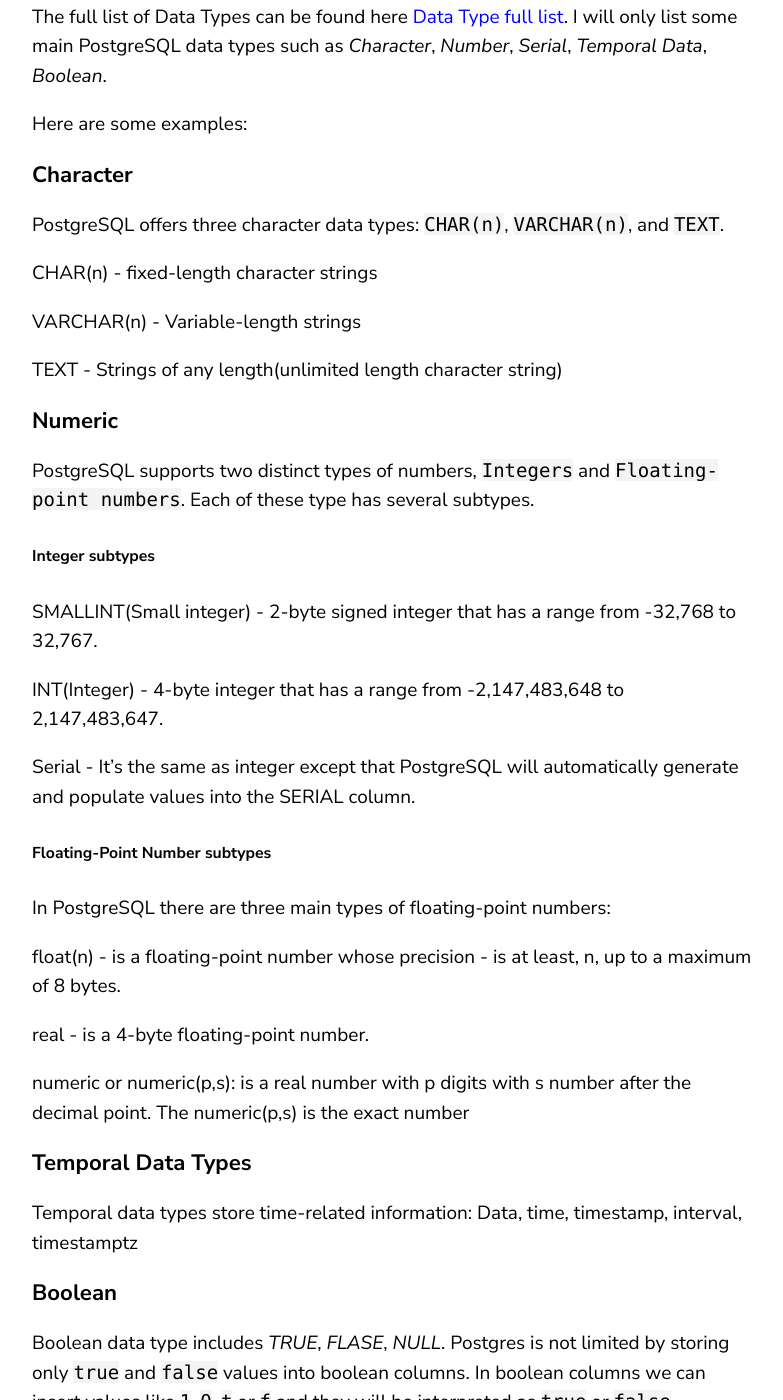
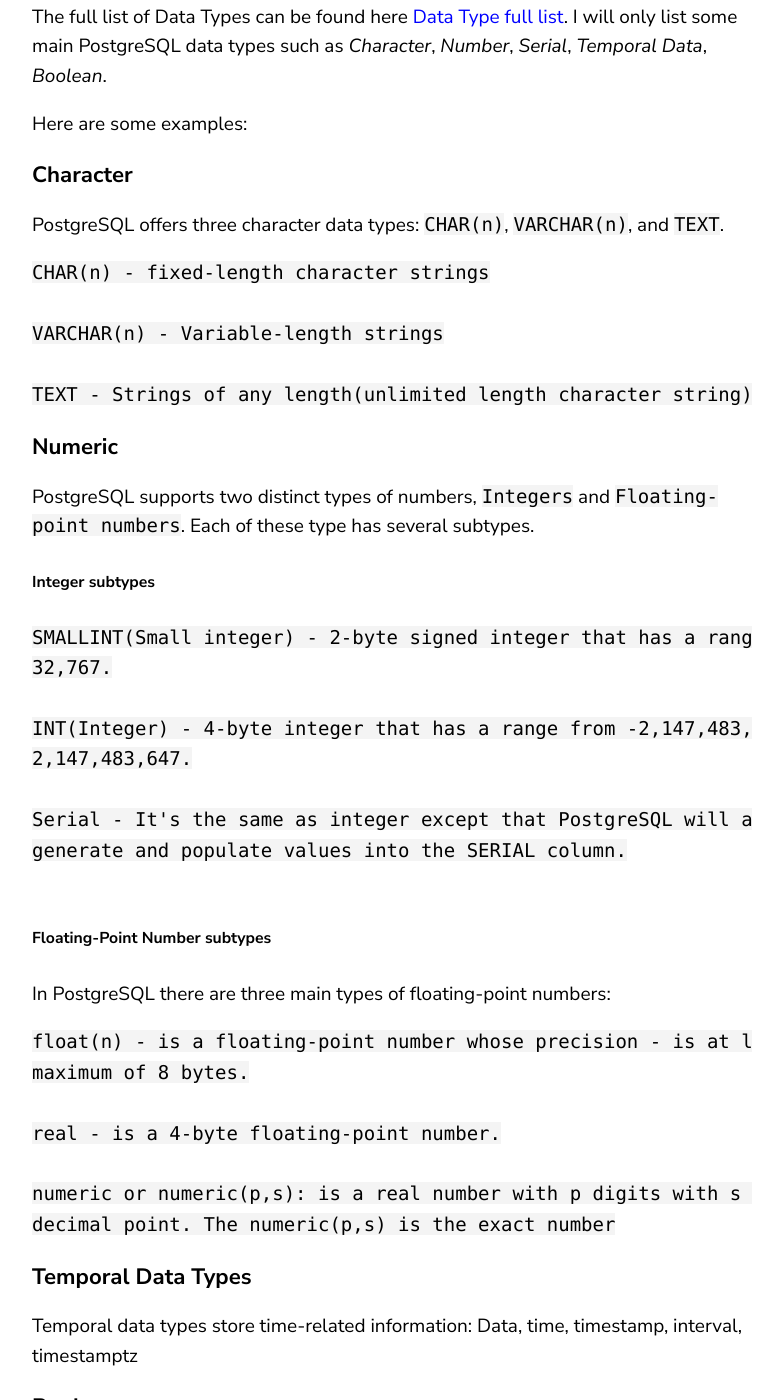
Before and after one commit to ching-wang/ching-wang.io, a Jekyll site: the page built from _posts/2020-03-28-postgresql-basic-data-types.md, in a window 1280 px wide and 1400 px high, scrolled down 588 px. Shown: the whole window, without its empty margins (68-851 px from the left). Built offline with Jekyll 4.4.1, drawn with Linux system fonts in a browser that asks for light colours.

Commit message:
fixed layout

````diff
--- a/_posts/2020-03-28-postgresql-basic-data-types.md
+++ b/_posts/2020-03-28-postgresql-basic-data-types.md
@@ -28,11 +28,13 @@
 PostgreSQL offers three character data types: `CHAR(n)`, `VARCHAR(n)`, and
 `TEXT`.
 
+```TEXT
 CHAR(n) - fixed-length character strings
 
 VARCHAR(n) - Variable-length strings
 
 TEXT - Strings of any length(unlimited length character string)
+```
 
 ### Numeric
 
@@ -41,6 +43,7 @@
 
 ##### Integer subtypes
 
+```TEXT
 SMALLINT(Small integer) - 2-byte signed integer that has a range from -32,768 to
 32,767.
 
@@ -50,10 +53,13 @@
 Serial - It's the same as integer except that PostgreSQL will automatically
 generate and populate values into the SERIAL column.
 
+```
+
 ##### Floating-Point Number subtypes
 
 In PostgreSQL there are three main types of floating-point numbers:
 
+```TEXT
 float(n) - is a floating-point number whose precision - is at least, n, up to a
 maximum of 8 bytes.
 
@@ -61,6 +67,7 @@
 
 numeric or numeric(p,s): is a real number with p digits with s number after the
 decimal point. The numeric(p,s) is the exact number
+```
 
 ### Temporal Data Types
 
````
